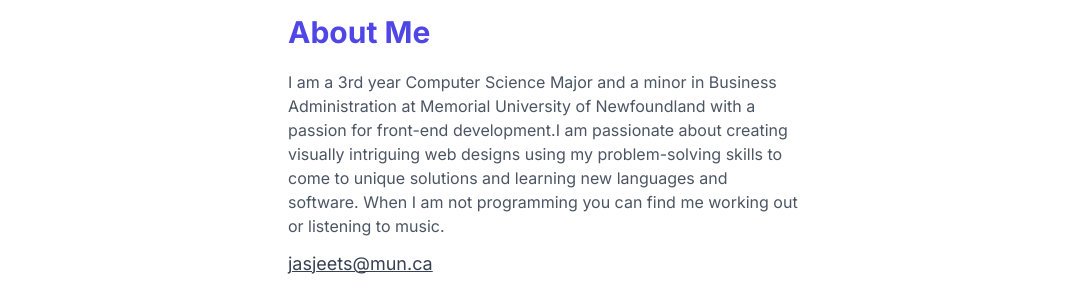
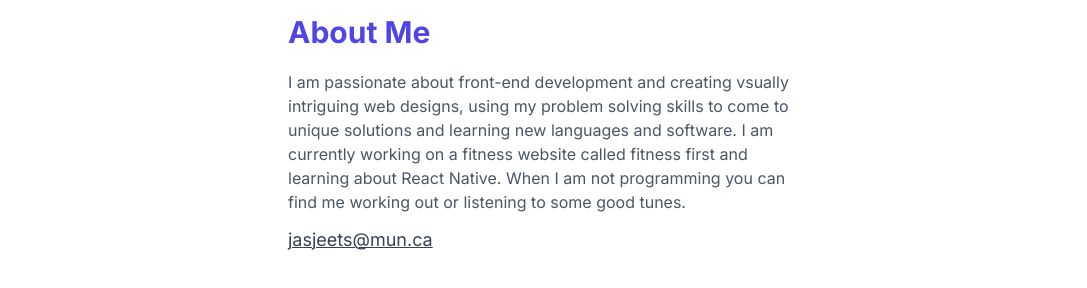
Before and after one commit to Jasjeet00/Portfolio, a React (Vite) app: page / in a window 1280 px wide. Shown: the part 800-1088 px from the top of the page, without its empty margins (96-1183 px from the left). Built offline with nearby package versions, Linux system fonts and the light colour scheme.

Commit message:
Update About.jsx

```diff
--- a/src/components/About.jsx
+++ b/src/components/About.jsx
@@ -8,8 +8,10 @@ function About() {
 			<div className="w-full md:w-6/12">
 				<SectionTitle>About Me</SectionTitle>
 				<p className="text-md text-gray-600 dark:text-gray-300">
-				I am a 3rd year Computer Science Major and a minor in Business Administration at Memorial University of Newfoundland with a passion for front-end development.I am passionate about creating visually intriguing web designs using my problem-solving skills to come to unique solutions and learning new languages and software.
-				When I am not programming you can find me working out or listening to music.
+				I am passionate about front-end development and creating vsually intriguing web designs, using my problem solving skills to come to
+				unique solutions and learning new languages and software. I am currently working on a fitness website called fitness first and learning about
+				React Native. When I am not programming you can find me working out or listening to some good tunes.
+
 				</p>
 				<a
 					href="mailto:jasjeets@mun.ca"
```
